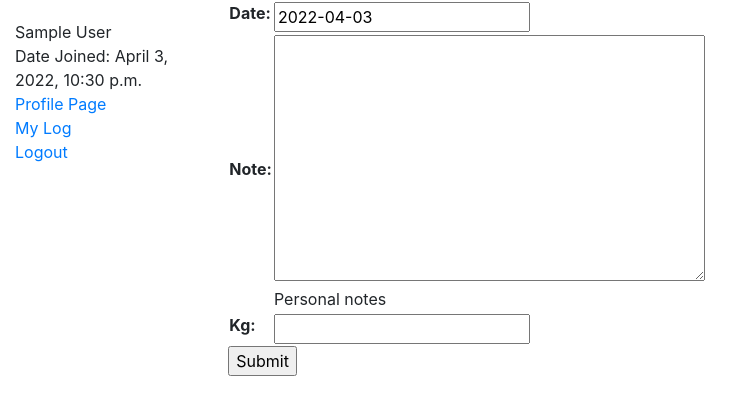
After one commit to KevinLe563/FitTracker, a Django app: page /weightlog/weight/create/ in a window 1280 px wide. The commit adds this page. Shown: the top 415 px of the page, without its empty margins (0-752 px from the left). Run offline with Django 4.2, Linux system fonts and the light colour scheme; the visitor is signed in with stand-in values (Sample User, id 1).

Commit message:
Add create view

```diff
--- a/weighttracker/weightlog/forms.py
+++ b/weighttracker/weightlog/forms.py
@@ -0,0 +1,31 @@
+import datetime
+
+from django import forms
+
+from django.core.exceptions import ValidationError
+from django.utils.translation import gettext_lazy as _
+
+from weightlog.models import Weight
+
+class WeightForm(forms.ModelForm):
+    date = forms.DateField(initial=datetime.date.today())
+    class Meta:
+        model = Weight
+        fields = ['date', 'note', 'kg']
+
+    def __init__(self, *args, **kwargs):
+        self.user = kwargs.pop('user', None)
+        super(WeightForm, self).__init__(*args, **kwargs)
+
+    def clean_date(self):
+        data = self.cleaned_data['date']
+        user_weights = Weight.objects.filter(date=data).filter(user=self.user)
+
+        # Make sure this is a unique date
+        if user_weights.exists():
+            raise ValidationError(_('Invalid date -  A log for this date already exists'))
+
+        if data > datetime.date.today():
+            raise ValidationError(_('Invalid date - log in future'))
+
+        return data
--- a/weighttracker/weightlog/models.py
+++ b/weighttracker/weightlog/models.py
@@ -1,4 +1,5 @@
 from django.db import models
+from django.forms import ModelForm
 
 from django.contrib.auth.models import User
 
@@ -6,9 +7,10 @@ from django.contrib.auth.models import User
 
 class Weight(models.Model):
     # Each weight is associated with a user
-    user = models.ForeignKey(User, on_delete=models.SET_NULL, null=True, blank=True)
+    user = models.ForeignKey(User, on_delete=models.RESTRICT, null=True, blank=False)
     date = models.DateField(null=False, blank=False)
-    note = models.TextField(max_length=500, help_text="Personal notes")
+    note = models.TextField(max_length=500, help_text="Personal notes", null=True, blank=True)
+    kg = models.DecimalField(max_digits=5, decimal_places=2, null=True, blank=False)
 
     def __str__(self):
         """Represent weight object as a date"""
--- a/weighttracker/weightlog/templates/base_generic.html
+++ b/weighttracker/weightlog/templates/base_generic.html
@@ -27,6 +27,9 @@
                             <a href="{% url 'index' %}">Profile Page</a>
                         </li>
                         <li>
+                            <a href="{% url 'weights' %}">My Log</a>
+                        </li>
+                        <li>
                             <a href="{% url 'logout' %}?next={{request.path}}">
                                 Logout
                             </a>
--- /dev/null
+++ b/weighttracker/weightlog/templates/weightlog/weight_form.html
@@ -0,0 +1,11 @@
+{% extends "base_generic.html" %}
+
+{% block content %}
+    <form action="" method="post">
+        {% csrf_token %}
+        <table>
+            {{form.as_table}}
+        </table>
+        <input type="submit" value="Submit">
+    </form>
+{% endblock %}
--- a/weighttracker/weightlog/templates/weightlog/weight_list.html
+++ b/weighttracker/weightlog/templates/weightlog/weight_list.html
@@ -19,4 +19,6 @@
             You have not logged any weights.
         </p>
     {% endif %}
+    <br>
+    <a href="{% url 'weight-create' %}">Add new weight</a>
 {% endblock %}
--- a/weighttracker/weightlog/urls.py
+++ b/weighttracker/weightlog/urls.py
@@ -4,6 +4,13 @@ from weightlog import views
 
 urlpatterns = [
     path('', views.index, name='index'),
-    path('weight/', views.WeightListView.as_view(), name='weight-list'),
+    path('weights/', views.WeightListView.as_view(), name='weights'),
     path('weight/<int:pk>', views.WeightDetailView.as_view(), name='weight-detail'),
 ]
+
+# urls for weight forms
+urlpatterns += [
+    path('weight/create/', views.WeightCreate.as_view(), name='weight-create'),
+    path('weight/<int:pk>/update/', views.WeightUpdate.as_view(), name='weight-update'),
+    path('weight/<int:pk>/delete/', views.WeightDelete.as_view(), name='weight-delete'),
+]
--- a/weighttracker/weightlog/views.py
+++ b/weighttracker/weightlog/views.py
@@ -1,9 +1,13 @@
-from django.shortcuts import render
+from urllib import request
+from django.shortcuts import get_object_or_404, render
+from django.urls import reverse_lazy
 from django.views import generic
 from django.contrib.auth.decorators import login_required
 from django.contrib.auth.mixins import LoginRequiredMixin
+from django.views.generic.edit import CreateView, UpdateView, DeleteView
 
 from weightlog.models import Weight
+from weightlog.forms import WeightForm
 
 # Create your views here.
 
@@ -20,10 +24,58 @@ def index(request):
 
     return render(request, 'index.html', context=context)
 
-class WeightListView(generic.ListView):
+class WeightListView(LoginRequiredMixin, generic.ListView):
     model = Weight
-    paginate_by = 10
+    #paginate_by = 10
 
-class WeightDetailView(generic.DetailView):
+    def get_queryset(self):
+        return Weight.objects.filter(user=self.request.user)
+
+    def get_context_data(self,**kwargs):
+        context = super(WeightListView, self).get_context_data(**kwargs)
+        context['my_user']=self.request.user
+        return context
+
+class WeightDetailView(LoginRequiredMixin, generic.DetailView):
     model = Weight
     template_name = 'weightlog/weight_detail.html'
+
+    def get_context_data(self,**kwargs):
+        pk = self.kwargs['pk']
+        context = super(WeightDetailView, self).get_context_data(**kwargs)
+        context['my_user']=self.request.user
+        context['weight'] = Weight.objects.filter(id=pk).filter(user=self.request.user)
+        return context
+
+class WeightCreate(LoginRequiredMixin, CreateView):
+    model = Weight
+    form_class = WeightForm
+
+    # Gets form arguments
+    def get_form_kwargs(self):
+        kwargs = super(WeightCreate, self).get_form_kwargs()
+        kwargs['user'] = self.request.user
+        return kwargs
+
+    # Set user to be current user on weight object
+    def form_valid(self, form):
+        form.instance.user = self.request.user
+
+        return super(WeightCreate, self).form_valid(form)
+
+    # Return back to weight list page
+    def get_success_url(self):
+        return reverse_lazy('weights')
+
+    def get_context_data(self,**kwargs):
+        context = super(WeightCreate, self).get_context_data(**kwargs)
+        context['my_user']=self.request.user
+        return context
+
+class WeightUpdate(LoginRequiredMixin, UpdateView):
+    model = Weight
+    fields = '__all__'
+
+class WeightDelete(LoginRequiredMixin, DeleteView):
+    model = Weight
+    success_url = reverse_lazy('weights')
```
Also changed, not shown: weighttracker/weightlog/templates/weightlog/weight_confirm_delete.html (added, +13 -0 lines), weighttracker/weightlog/templates/weightlog/weight_detail.html (+13 -16 lines), weighttracker/weightlog/migrations/0002_weight_kg_alter_weight_note_alter_weight_user.py (added).
